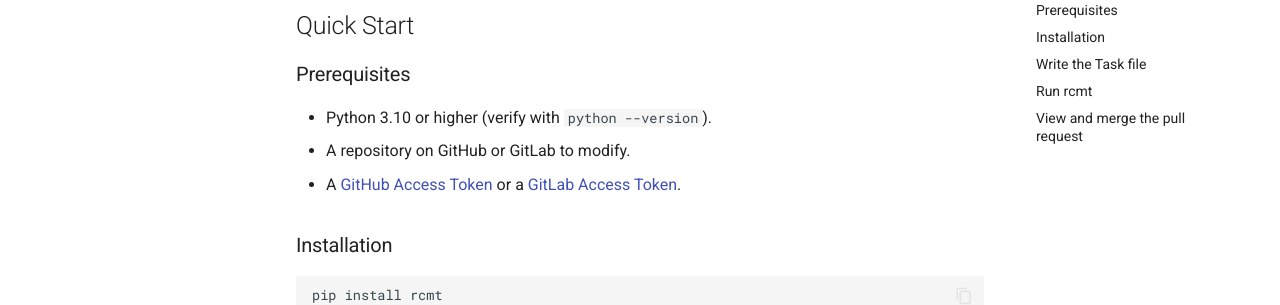
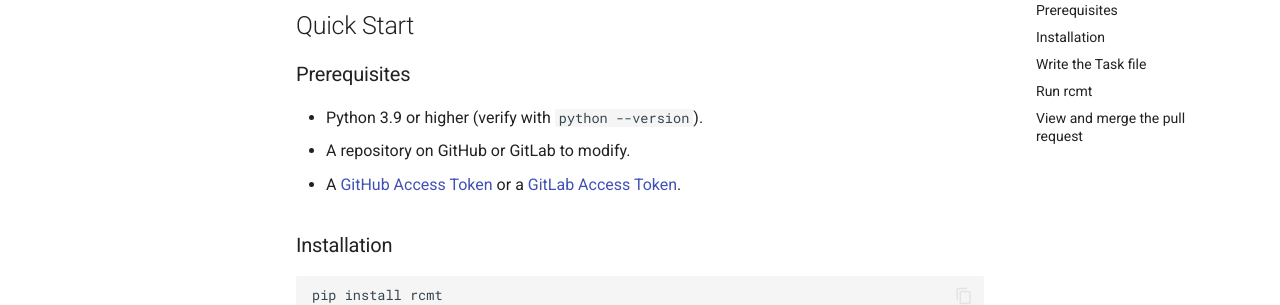
Before and after one commit to wndhydrnt/rcmt, an MkDocs documentation site: the page built from docs/index.md, in a window 1280 px wide and 900 px high, scrolled down 410 px. Shown: the part 152-457 px from the top of the window. Built offline with MkDocs 1.6.1 and Material for MkDocs 9.7.7, drawn with Linux system fonts in a browser that asks for light colours; comment, search, counter and statistics services are not loaded.

Commit message:
bump to python 3.9

```diff
--- a/docs/index.md
+++ b/docs/index.md
@@ -16,7 +16,7 @@
 
 ### Prerequisites
 
-- Python 3.10 or higher (verify with `python --version`).
+- Python 3.9 or higher (verify with `python --version`).
 - A repository on GitHub or GitLab to modify.
 - A [GitHub Access Token](https://docs.github.com/en/authentication/keeping-your-account-and-data-secure/managing-your-personal-access-tokens#creating-a-fine-grained-personal-access-token)
   or a [GitLab Access Token](https://docs.gitlab.com/ee/user/profile/personal_access_tokens.html#create-a-personal-access-token).
--- a/pyproject.toml
+++ b/pyproject.toml
@@ -36,7 +36,7 @@
 plugins = "sqlalchemy.ext.mypy.plugin"
 
 [tool.poetry.dependencies]
-python = "^3.8.1"
+python = "^3.9"
 PyYAML = ">=5.4.1,<7.0.0"
 PyGithub = "^1.55"
 GitPython = "^3.1.18"
```
Also changed, not shown: 1 other file.
